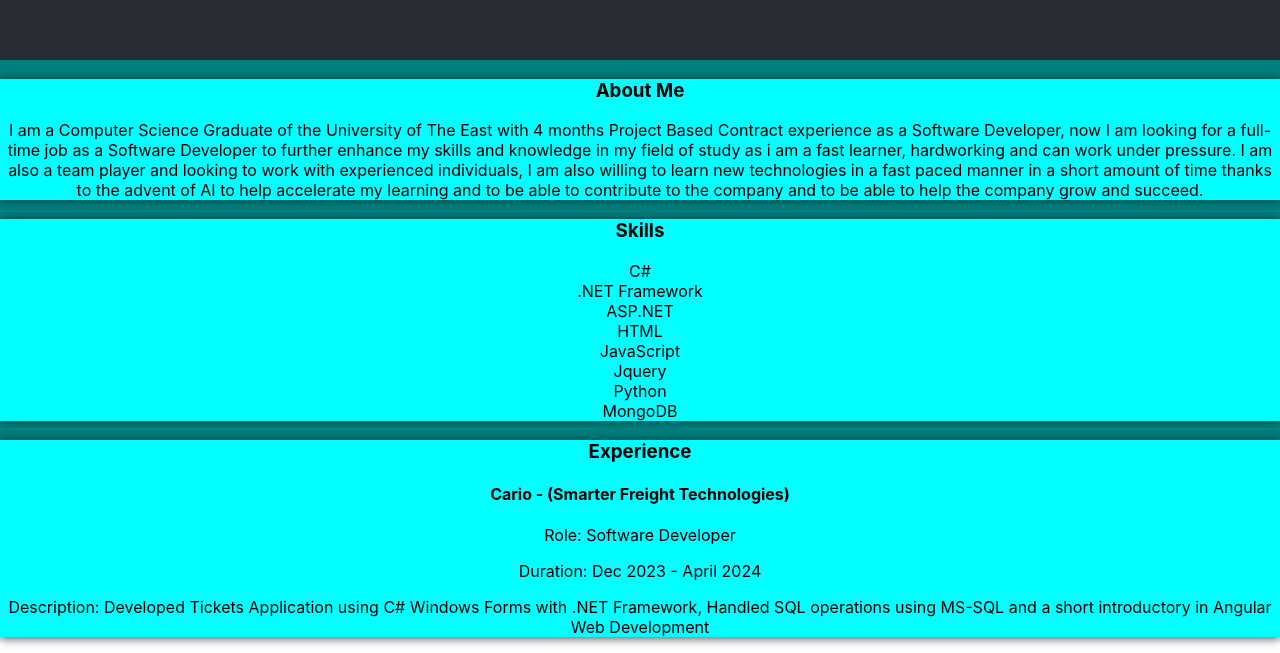
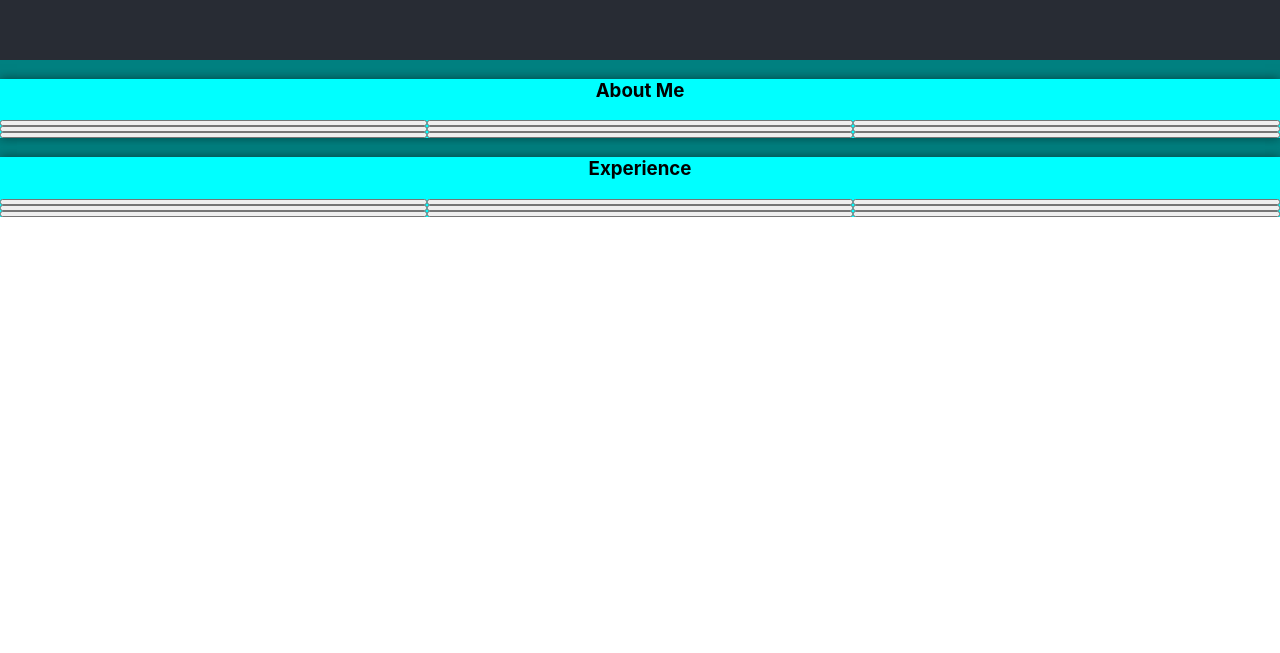
Before and after one commit to JoshuaBryneGabriel/React-Resume-App, a React (Create React App) app: page / in a window 1280 px wide. Shown: the part 760-1413 px from the top of the page. After the commit the page ends 977 px from the top, so only its background shows below. Built offline with nearby package versions, Linux system fonts and the light colour scheme.

Commit message:
Added Interactive Tic Tac Toe minigame

```diff
--- a/src/App.js
+++ b/src/App.js
@@ -1,8 +1,37 @@
+import React, { useState } from 'react';
 import './App.css';
 
 function App() {
+  const [showAboutMe, setShowAboutMe] = useState(false);
+  const [showExperience, setShowExperience] = useState(false);
+  const [ticTacToeAbout, setTicTacToeAbout] = useState(Array(9).fill(null));
+  const [ticTacToeExperience, setTicTacToeExperience] = useState(Array(9).fill(null));
+  const [xIsNext, setXIsNext] = useState(true);
+
+  const handleClickAbout = (i) => {
+    const newTicTacToe = [...ticTacToeAbout];
+    if (calculateWinner(newTicTacToe) || newTicTacToe[i]) return;
+    newTicTacToe[i] = xIsNext ? 'X' : 'O';
+    setTicTacToeAbout(newTicTacToe);
+    setXIsNext(!xIsNext);
+    if (calculateWinner(newTicTacToe)) {
+      setShowAboutMe(true);
+    }
+  };
+
+  const handleClickExperience = (i) => {
+    const newTicTacToe = [...ticTacToeExperience];
+    if (calculateWinner(newTicTacToe) || newTicTacToe[i]) return;
+    newTicTacToe[i] = xIsNext ? 'X' : 'O';
+    setTicTacToeExperience(newTicTacToe);
+    setXIsNext(!xIsNext);
+    if (calculateWinner(newTicTacToe)) {
+      setShowExperience(true);
+    }
+  };
+
   return (
-  <div className= "app" style={{ backgroundColor: 'teal', boxShadow: '0px 0px 10px rgba(0, 0, 0, 0.5)' }}>
+    <div className="app" style={{ backgroundColor: 'teal', boxShadow: '0px 0px 10px rgba(0, 0, 0, 0.5)' }}>
       <header className="App-header">
         {/* <img src={profilePic} alt="Profile" style={{ width: '100px', height: '100px', marginRight: '20px' }} /> */}
         <h1>Joshua Gabriel</h1>
@@ -10,34 +39,60 @@ function App() {
       </header>
       <section style={{ backgroundColor: 'cyan', boxShadow: '0px 0px 10px rgba(0, 0, 0, 0.5)' }}>
         <h3>About Me</h3>
+        {showAboutMe ? (
           <p>I am a Computer Science Graduate of the University of The East with 4 months Project Based Contract experience as a Software Developer,
           now I am looking for a full-time job as a Software Developer to further enhance my skills and knowledge in my field of study as i am a fast learner,
           hardworking and can work under pressure. I am also a team player and looking to work with experienced individuals, I am also willing to learn new technologies in a fast paced manner
           in a short amount of time thanks to the advent of AI to help accelerate my learning and to be able to contribute to the company and to be able to help the company grow and succeed.
           </p>
-    </section>
-    <section style={{ backgroundColor: 'cyan', boxShadow: '0px 0px 10px rgba(0, 0, 0, 0.5)' }}>
-      <h3>Skills</h3>
-      <ul style={{ listStyleType: 'none', padding: 0 }}>
-        <li>C#</li>
-        <li>.NET Framework</li>
-        <li>ASP.NET</li>
-        <li>HTML</li>
-        <li>JavaScript</li>
-        <li>Jquery</li>
-        <li>Python</li>
-        <li>MongoDB</li>
-      </ul>
+        ) : (
+          <div style={{ display: 'grid', gridTemplateColumns: 'repeat(3, 1fr)' }}>
+            {ticTacToeAbout.map((value, i) => (
+              <button key={i} onClick={() => handleClickAbout(i)}>{value}</button>
+            ))}
+          </div>
+        )}
       </section>
       <section style={{ backgroundColor: 'cyan', boxShadow: '0px 0px 10px rgba(0, 0, 0, 0.5)' }}>
         <h3>Experience</h3>
+        {showExperience ? (
+          <div>
             <h4>Cario - (Smarter Freight Technologies)</h4>
             <p>Role: Software Developer</p>
             <p>Duration: Dec 2023 - April 2024</p>
             <p>Description: Developed Tickets Application using C# Windows Forms with .NET Framework, Handled SQL operations using MS-SQL and a short introductory in Angular Web Development</p>
+          </div>
+        ) : (
+          <div style={{ display: 'grid', gridTemplateColumns: 'repeat(3, 1fr)' }}>
+            {ticTacToeExperience.map((value, i) => (
+              <button key={i} onClick={() => handleClickExperience(i)}>{value}</button>
+            ))}
+          </div>
+        )}
       </section>
     </div>
   );
 }
 
+// Helper function to determine if there's a winner
+function calculateWinner(squares) {
+  const lines = [
+    [0, 1, 2],
+    [3, 4, 5],
+    [6, 7, 8],
+    [0, 3, 6],
+    [1, 4, 7],
+    [2, 5, 8],
+    [0, 4, 8],
+    [2, 4, 6],
+  ];
+  for (let i = 0; i < lines.length; i++) {
+    const [a, b, c] = lines[i];
+    if (squares[a] && squares[a] === squares[b] && squares[a] === squares[c]) {
+      return squares[a];
+    }
+  }
+  return null;
+}
+
 export default App;
```
Lines whose indentation alone changed are shown as unchanged.
